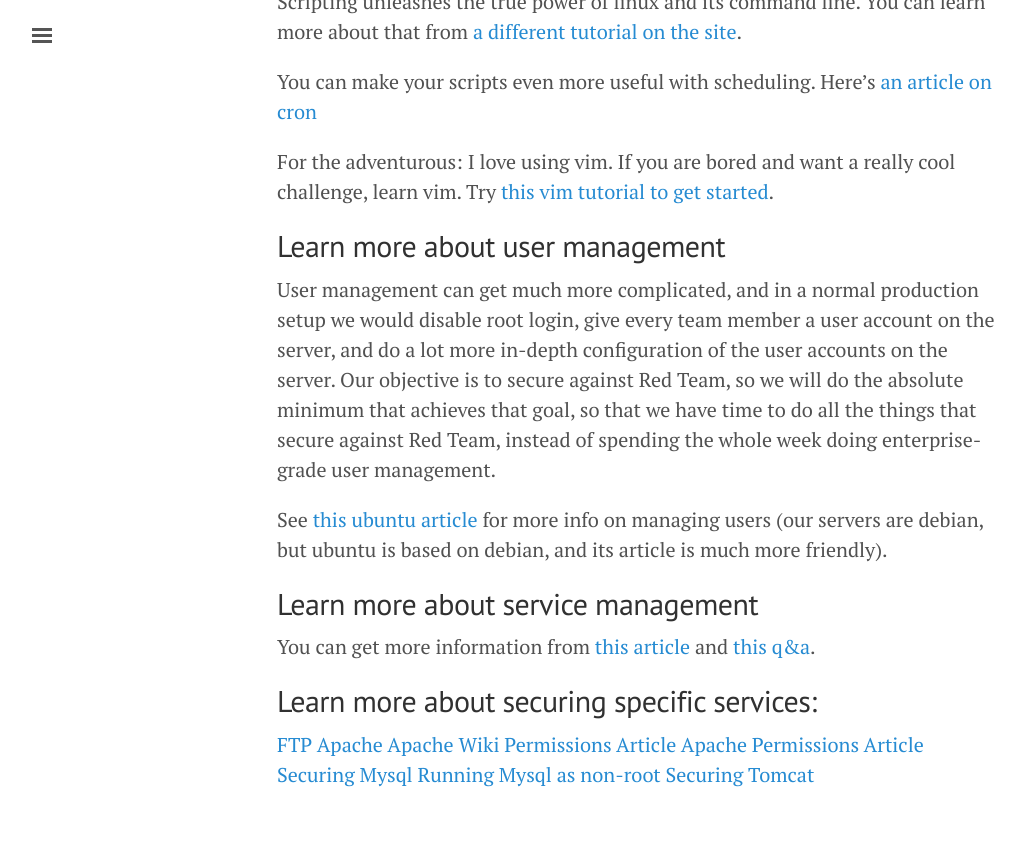
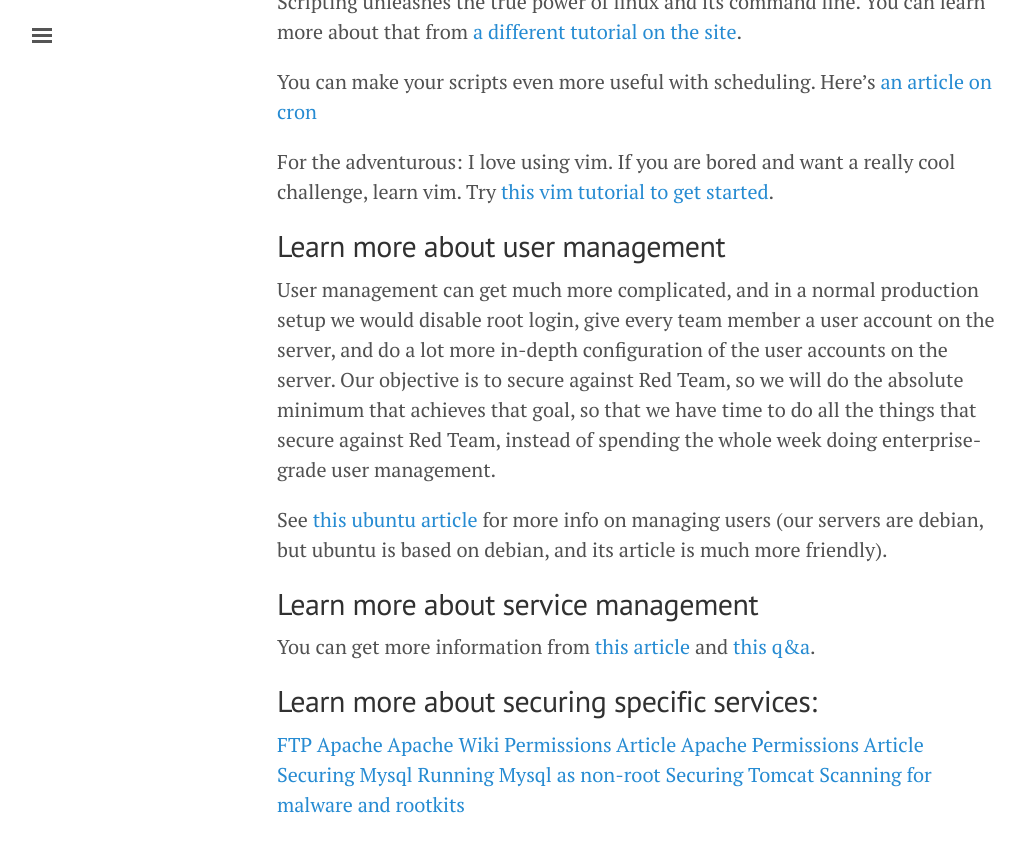
Before and after one commit to slackboxster/slackboxster.github.io, a Jekyll site: the page built from gencyber2017/lesson.md, in a window 1280 px wide and 900 px high, scrolled down 23878 px. Shown: the top 852 px of the window, without its empty margins (3-1028 px from the left). Built offline with Jekyll 4.4.1, drawn with Linux system fonts in a browser that asks for light colours.

Commit message:
add scanning link

```diff
--- a/gencyber2017/lesson.md
+++ b/gencyber2017/lesson.md
@@ -617,3 +617,4 @@ You can get more information from [this article](https://www.tecmint.com/remove-
 [Securing Mysql](https://www.digitalocean.com/community/tutorials/how-to-secure-mysql-and-mariadb-databases-in-a-linux-vps)
 [Running Mysql as non-root](https://dev.mysql.com/doc/refman/5.7/en/changing-mysql-user.html)
 [Securing Tomcat](https://www.owasp.org/index.php/Securing_tomcat)
+[Scanning for malware and rootkits](https://www.howtoforge.com/tutorial/how-to-scan-linux-for-malware-and-rootkits/)
```
